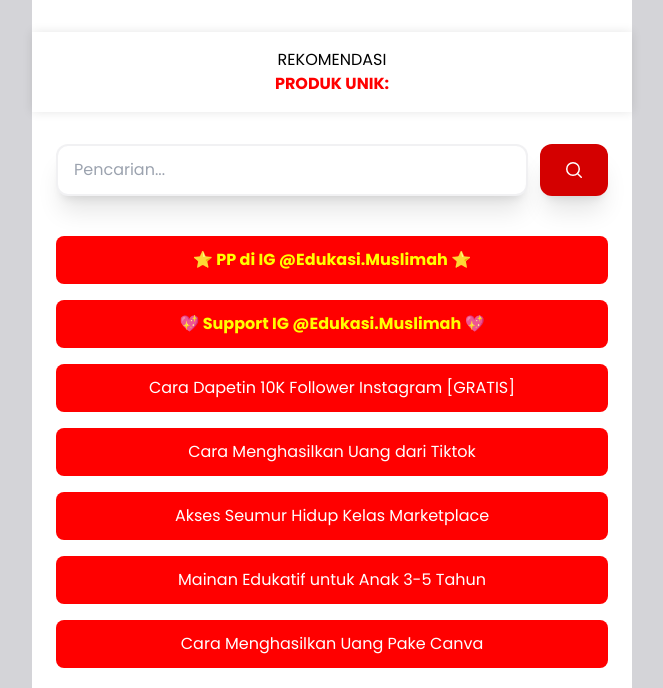
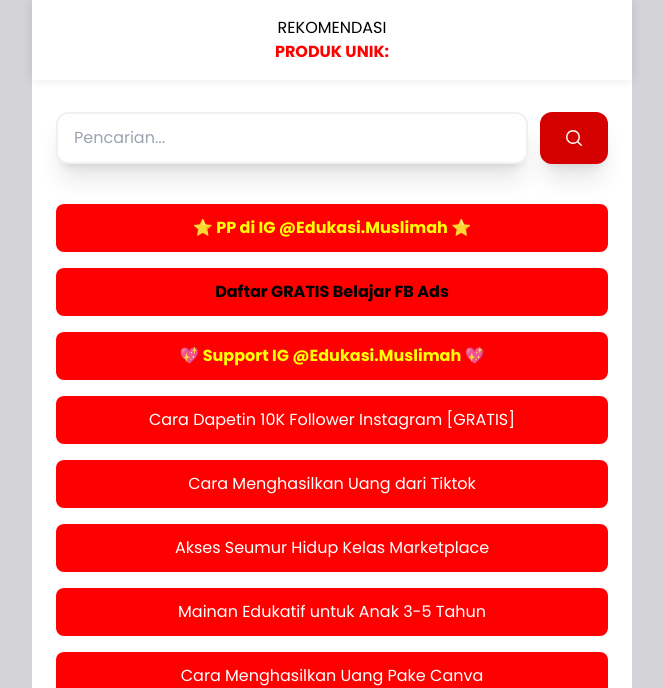
Before and after one commit to haloorderio/edukasimuslimah, a Jekyll site: the page built from index.html, in a window 1280 px wide, cut to the strip 0-688 px from the top of the page. Shown: the whole strip, without its empty margins (308-971 px from the left). Built offline with Jekyll 4.4.1, drawn with Linux system fonts in a browser that asks for light colours; the list of posts is cut into pages by our own code.

Commit message:
Update default.html

```diff
--- a/_layouts/default.html
+++ b/_layouts/default.html
@@ -149,6 +149,9 @@
 						<a href="https://api.whatsapp.com/send?phone={{ site.whatsapp_number }}&amp;text={{ site.whatsapp_text }}" target="_blank" rel="noopener" class="bg-emerald-500 hover:bg-emerald-600 text-white block py-3 px-4 rounded-lg w-full text-center mt-4" style="color:yellow">
 							<b>⭐ PP di IG @Edukasi.Muslimah ⭐</b>
 						</a>
+						<a href="https://zoom.noboncos.co/aff/32515/154/?utm_source=insto&utm_media=igs" target="_blank" rel="noopener" class="bg-emerald-500 hover:bg-emerald-600 text-white block py-3 px-4 rounded-lg w-full text-center mt-4" style="color:black">
+							<b>Daftar GRATIS Belajar FB Ads</b>
+						</a>
 						<a href="https://lynk.id/berceritadisini/s/OkMDlPA" target="_blank" rel="noopener" class="bg-emerald-500 hover:bg-emerald-600 text-white block py-3 px-4 rounded-lg w-full text-center mt-4" style="color:yellow">
 							<span class="blink"><b>💖 Support IG @Edukasi.Muslimah 💖</b></span>
 						</a>
```
